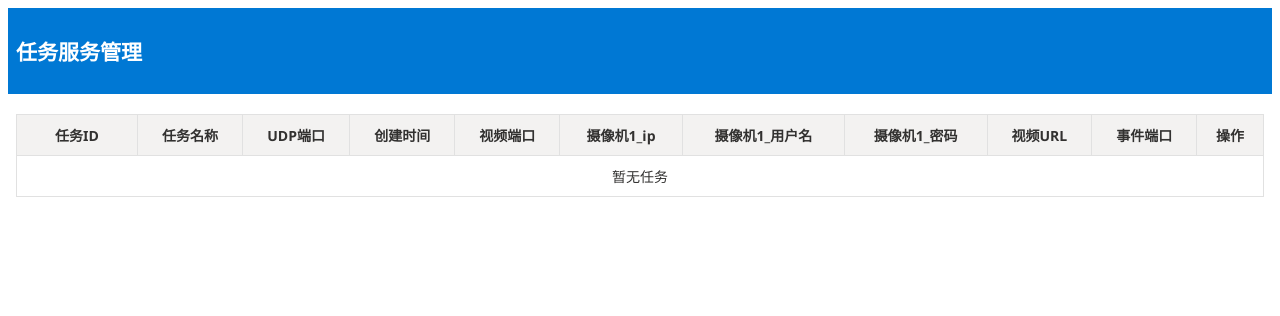
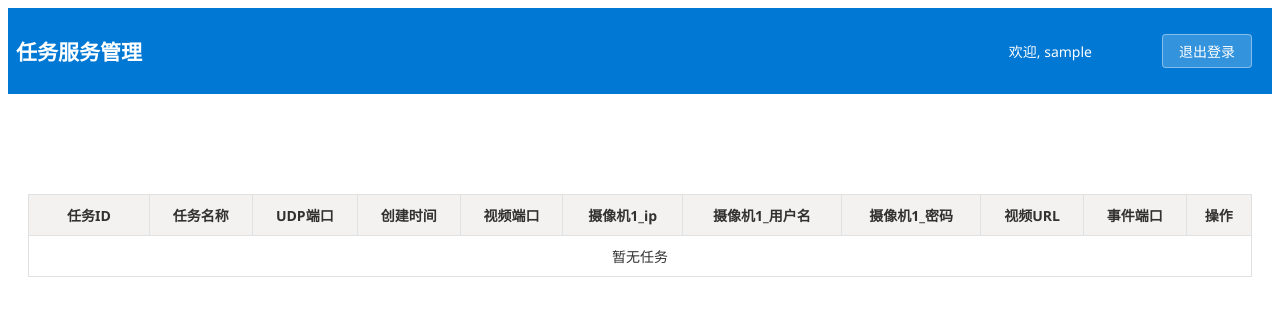
Before and after one commit to marblech/task_dispatch_python, a Flask app: page /list in a window 1280 px wide. Shown: the top 316 px of the page. Run offline with Flask 3, Linux system fonts and the light colour scheme; the visitor is signed in with stand-in values (Sample User, id 1); data that the repository does not hold is empty; parts of the project's set-up code (start-up, migrations or seed data) failed here and were passed over; some web fonts are replaced.

Commit message:
修改登陆验证

```diff
--- a/controllers/manager_controller.py
+++ b/controllers/manager_controller.py
@@ -5,6 +5,7 @@ from db import dbconn
 from datetime import datetime  # 添加 datetime 模块
 import json
 import os
+from flask import session, redirect
 
 def response_json(code, msg, data=None):
     msg = {
@@ -14,6 +15,18 @@ def response_json(code, msg, data=None):
     }
     return Response(json.dumps(msg,ensure_ascii=False),mimetype='application/json')
 
+def login_required(f):
+    """登录验证装饰器"""
+    from functools import wraps
+    @wraps(f)
+    def decorated_function(*args, **kwargs):
+        if not session.get('logged_in'):
+            if request.is_json or request.headers.get('Accept') == 'application/json':
+                return jsonify({'success': False, 'message': '请先登录', 'redirect': '/login'}), 401
+            return redirect('/login')
+        return f(*args, **kwargs)
+    return decorated_function
+
 manager_controller = Blueprint('manager', __name__)
 
 @manager_controller.route('/favicon.ico')
@@ -21,15 +34,17 @@ def favicon():
     return make_response('', 204)  # 返回空响应，状态码 204 表示无内容
 
 @manager_controller.route('/list',methods=['GET'])
+@login_required
 def task_list():
     return render_template('manager.html')
 
 @manager_controller.route('/task_list',methods=['GET'])
+@login_required
 def get_task_list():
     db = dbconn.DBConn()
-    session = db.get_session()
+    session_db = db.get_session()
     try:
-        task_list = session.query(TaskConfig).all()
+        task_list = session_db.query(TaskConfig).all()
         tasks = [{
             "id": task.id,
             "taskname": task.taskname,
@@ -49,14 +64,17 @@ def get_task_list():
         return response_json(200,'查询成功',tasks)
     except Exception as e:
         return response_json(500,'查询失败',str(e))
+    finally:
+        session_db.close()
 
 
 @manager_controller.route('/task/<string:task_id>', methods=['GET'])
+@login_required
 def get_task_detail(task_id):
     db = dbconn.DBConn()
-    session = db.get_session()
+    session_db = db.get_session()
     try:
-        task = session.query(TaskConfig).filter_by(id=task_id).first()
+        task = session_db.query(TaskConfig).filter_by(id=task_id).first()
         if not task:
             return response_json(404, '任务不存在')
         return response_json(200, '查询成功', {
@@ -73,3 +91,5 @@ def get_task_detail(task_id):
         })
     except Exception as e:
         return response_json(500, '查询失败', str(e))
+    finally:
+        session_db.close()
--- a/task_controller/task_starter.py
+++ b/task_controller/task_starter.py
@@ -20,6 +20,7 @@ PORT_RANGE_END = 40000
 #TASK_CONTAINER_IMAGE = 'feng_dian_ar_deploy'
 # TASK_CONTAINER_IMAGE = 'ascend_dev_debug'
 TASK_CONTAINER_IMAGE = 'task_condition_docker'
+CONTAINER_MOUNT_DIR = f'/home/marblech'
 
 def get_ini_filepath(name):
     ts = time.strftime("%Y%m%d-%H%M%S")
@@ -279,7 +280,7 @@ def start_task_process(task:TaskConfig,port=None):
                                 # 'mkdir -p /data/webapi/logs && '
                f'exec {shlex.quote(binary_path)} '
                f'--conf {shlex.quote(str(ini_fullpath))} '
-            #    f'>> {shlex.quote(container_log_file)} 2>&1'
+               f'>> {shlex.quote(container_log_file)} 2>&1'
             ),
         ]
 
@@ -310,7 +311,7 @@ def start_task_process(task:TaskConfig,port=None):
                 name=task.taskname,
                 ports=port_mappings,
                 udp_ports=udp_port_mappings,
-                volumes={'/home/marblech': {'bind': '/data', 'mode': 'rw'}},
+                volumes={CONTAINER_MOUNT_DIR : {'bind': '/data', 'mode': 'rw'}},
             )
             # When detached, docker_helper returns a container object; use its id as pid
             pid = getattr(container, 'id', None)
--- a/templates/manager.html
+++ b/templates/manager.html
@@ -1,5 +1,5 @@
 <!DOCTYPE html>
-<html lang="en">
+<html lang="zh-CN">
 <head>
     <meta charset="UTF-8">
     <meta name="viewport" content="width=device-width, initial-scale=1.0">
@@ -8,12 +8,53 @@
     <link rel="stylesheet" href="{{ url_for('static', filename='css/fabric.min.css') }}">
     <!-- 引入自定义样式 -->
     <link rel="stylesheet" href="{{ url_for('static', filename='css/style.css') }}">
+    <style>
+        .logout-container {
+            position: absolute;
+            right: 20px;
+            top: 50%;
+            transform: translateY(-50%);
+        }
+        .logout-btn {
+            background: rgba(255, 255, 255, 0.2);
+            color: #fff;
+            border: 1px solid rgba(255, 255, 255, 0.4);
+            padding: 6px 16px;
+            border-radius: 4px;
+            cursor: pointer;
+            font-size: 14px;
+            transition: background 0.2s;
+        }
+        .logout-btn:hover {
+            background: rgba(255, 255, 255, 0.3);
+        }
+        .user-info {
+            position: absolute;
+            right: 180px;
+            top: 50%;
+            transform: translateY(-50%);
+            color: #fff;
+            font-size: 14px;
+        }
+        .main-container {
+            margin-top: 60px;
+            padding: 20px;
+        }
+        .table-wrapper {
+            overflow-x: auto;
+        }
+    </style>
 </head>
 <body class="ms-Fabric">
-    <header class="ms-bgColor-themePrimary ms-fontColor-white ms-font-xl ms-textAlign-center ms-fontWeight-semibold ms-Grid">
+    <header class="ms-bgColor-themePrimary ms-fontColor-white ms-font-xl ms-textAlign-center ms-fontWeight-semibold ms-Grid" style="position: relative;">
         <h4>任务服务管理</h4>
+        <div class="user-info" id="userInfo"></div>
+        <div class="logout-container">
+            <button class="logout-btn" id="logoutBtn">退出登录</button>
+        </div>
     </header>
     <main class="ms-Grid main-container">
+        <div class="table-wrapper">
         <table class="ms-Table" id="task-list">
             <thead>
                 <tr>
@@ -40,9 +81,48 @@
                     <td class="ms-Table-cell" colspan="12" style="text-align: center;">加载中...</td>
                 </tr>
 
-            </tbody>
+         </tbody>
         </table>
+        </div>
     </main>
+
+    <script>
+        // 页面加载时检查登录状态
+        document.addEventListener('DOMContentLoaded', function() {
+            // 检查登录状态
+            fetch('/api/auth/status')
+                .then(response => response.json())
+                .then(data => {
+                    if (!data.logged_in) {
+                        window.location.href = '/login';
+                        return;
+                    }
+                    // 显示用户名
+                    document.getElementById('userInfo').textContent = '欢迎, ' + (data.username || '用户');
+                })
+                .catch(err => {
+                    console.error('Check auth status error:', err);
+                    window.location.href = '/login';
+                });
+
+            // 退出登录按钮
+            document.getElementById('logoutBtn').addEventListener('click', function() {
+                fetch('/logout', {
+                    method: 'POST',
+                    headers: {
+                        'Content-Type': 'application/json',
+                    }
+                })
+                .then(response => response.json())
+                .then(data => {
+                    window.location.href = '/login';
+                })
+                .catch(err => {
+                    window.location.href = '/login';
+                });
+            });
+        });
+    </script>
      <!-- 引入 jQuery -->
      <script src="{{ url_for('static', filename='js/jquery-3.6.0.min.js') }}"></script>
      <script src="{{ url_for('static', filename='js/manager.js') }}"></script>
```
Also changed, not shown: templates/login.html (+7 -4 lines).
